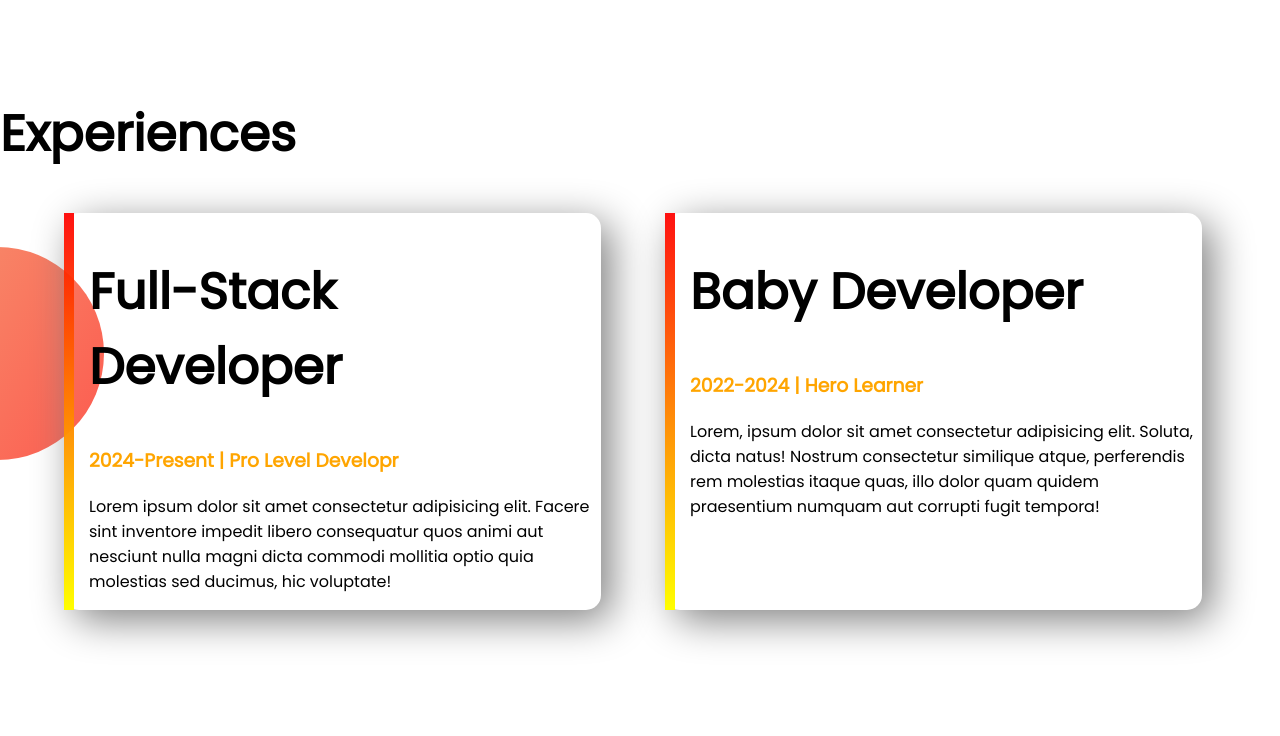
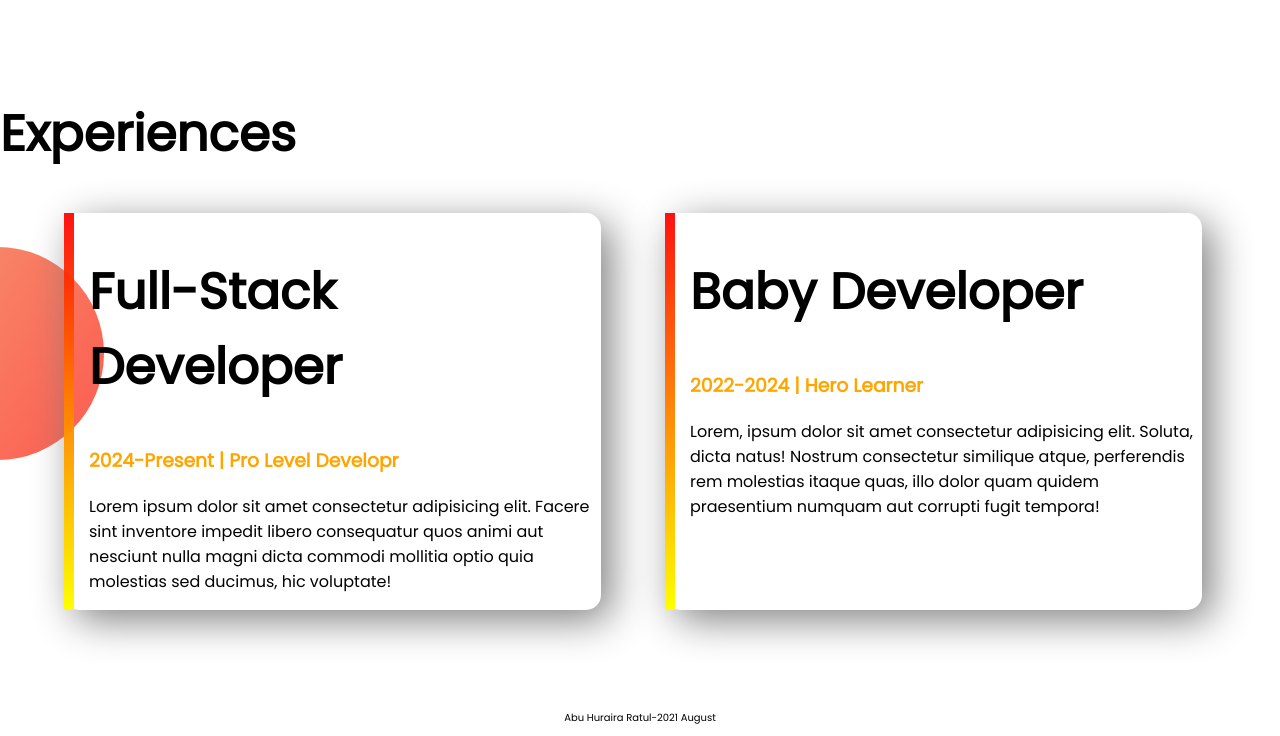
Before and after one commit to WebAbhRatul/abh-portfolio, a plain HTML site: page index.html in a window 1280 px wide. Shown: the part 1066-1802 px from the top of the page. Before the commit the page ends 1776 px from the top, so only its background shows below. Drawn offline with Linux system fonts and the light colour scheme.

Commit message:
full complete

```diff
--- a/css/style.css
+++ b/css/style.css
@@ -58,3 +58,7 @@ section{
     background-repeat: no-repeat;
     background-position:left;
 }
+footer p{
+    text-align: center;
+    font-size: 10px;
+}
--- a/index.html
+++ b/index.html
@@ -52,5 +52,9 @@
        </div>
     </section>
 
+    <footer>
+        <p>Abu Huraira Ratul-2021 August</p>
+    </footer>
+
 </body>
 </html>
```
